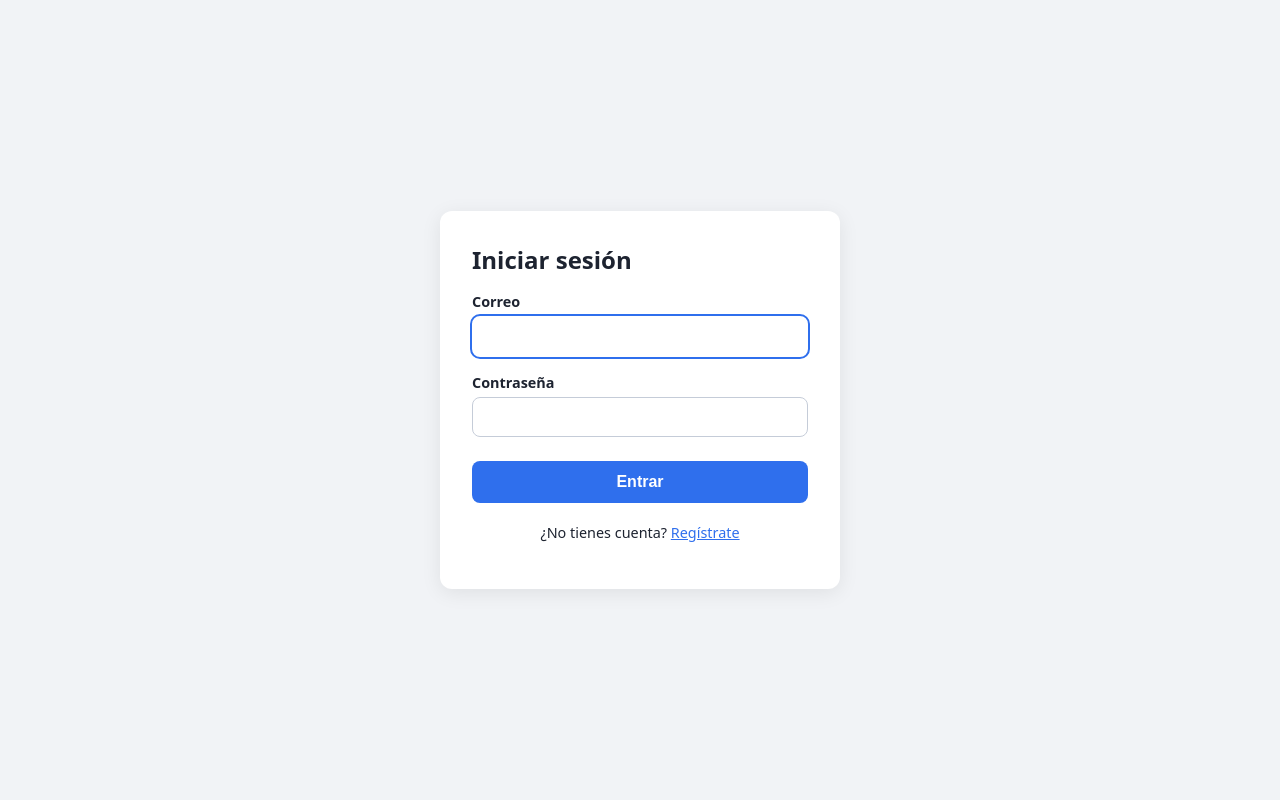
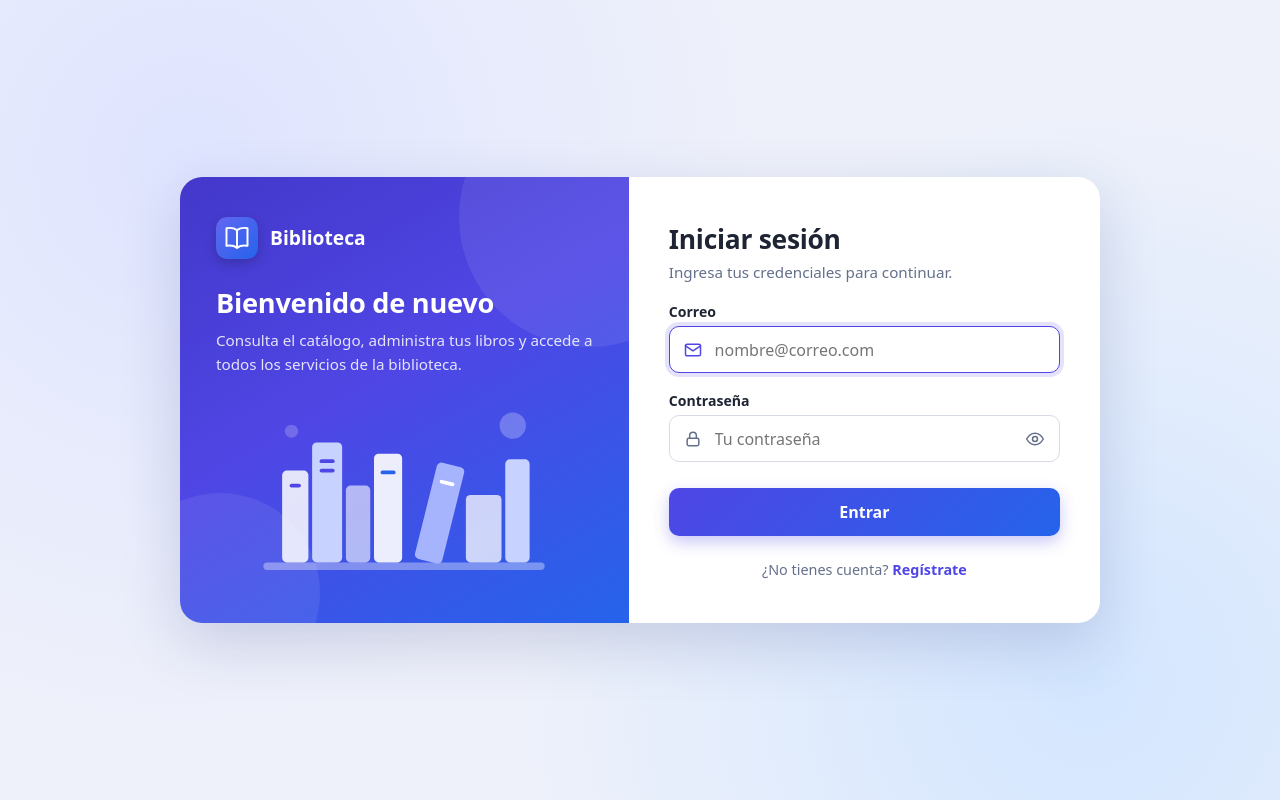
Before and after one commit to Develenguas/Proyecto_Biblioteca, a PHP site: page /login.php in a window 1280 px wide. Run offline with PHP 8.4, Linux system fonts and the light colour scheme.

Commit message:
Primera version login

```diff
--- /dev/null
+++ b/assets/css/estilos.css
@@ -0,0 +1,213 @@
+:root {
+    --primario: #4f46e5;
+    --primario-osc: #4338ca;
+    --azul: #2563eb;
+    --texto: #1e2433;
+    --suave: #64708a;
+    --borde: #d6dbe7;
+    --fondo: #eef1fa;
+}
+* { box-sizing: border-box; }
+[hidden] { display: none !important; }
+
+body {
+    margin: 0;
+    min-height: 100vh;
+    display: grid;
+    place-items: center;
+    font-family: system-ui, -apple-system, "Segoe UI", Roboto, sans-serif;
+    background:
+        radial-gradient(circle at 15% 20%, #dfe4ff 0, transparent 45%),
+        radial-gradient(circle at 85% 85%, #d3e6ff 0, transparent 45%),
+        var(--fondo);
+    color: var(--texto);
+}
+a { color: var(--primario); font-weight: 600; text-decoration: none; }
+a:hover { text-decoration: underline; }
+h1 { margin: 0 0 .35rem; font-size: 1.65rem; letter-spacing: -.01em; }
+
+/* ---------- Formularios ---------- */
+label { display: block; margin: 1.1rem 0 .35rem; font-weight: 600; font-size: .88rem; }
+input, select {
+    width: 100%;
+    padding: .72rem .85rem;
+    border: 1.5px solid var(--borde);
+    border-radius: 10px;
+    font-size: 1rem;
+    font-family: inherit;
+    color: var(--texto);
+    background: #fff;
+    transition: border-color .15s, box-shadow .15s;
+}
+input:focus, select:focus {
+    outline: none;
+    border-color: var(--primario);
+    box-shadow: 0 0 0 4px rgba(79, 70, 229, .15);
+}
+small { display: block; margin-top: .35rem; color: var(--suave); font-size: .8rem; }
+
+button {
+    width: 100%;
+    margin-top: 1.6rem;
+    padding: .82rem;
+    border: 0;
+    border-radius: 10px;
+    background: linear-gradient(135deg, var(--primario), var(--azul));
+    color: #fff;
+    font-size: 1rem;
+    font-weight: 600;
+    font-family: inherit;
+    cursor: pointer;
+    box-shadow: 0 6px 16px rgba(79, 70, 229, .3);
+    transition: transform .12s, box-shadow .12s, filter .12s;
+}
+button:hover { filter: brightness(1.07); transform: translateY(-1px); box-shadow: 0 10px 22px rgba(79, 70, 229, .35); }
+button:active { transform: translateY(0); }
+button:focus-visible { outline: 3px solid rgba(79, 70, 229, .4); outline-offset: 2px; }
+button:disabled { opacity: .6; cursor: wait; transform: none; }
+
+/* ---------- Alertas ---------- */
+.alerta { padding: .7rem .9rem; border-radius: 10px; font-size: .88rem; margin: .6rem 0; border: 1px solid transparent; }
+.alerta.error { background: #fef2f2; color: #991b1b; border-color: #fecaca; }
+.alerta.ok { background: #ecfdf5; color: #166534; border-color: #bbf7d0; }
+
+/* ---------- Pantalla de acceso (login / registro) ---------- */
+.auth { padding: 1.5rem 0; }
+.auth-caja {
+    width: min(100% - 2rem, 920px);
+    display: grid;
+    grid-template-columns: 1fr 1.05fr;
+    background: #fff;
+    border-radius: 22px;
+    overflow: hidden;
+    box-shadow: 0 20px 60px rgba(40, 50, 120, .18);
+}
+.auth-lado {
+    position: relative;
+    padding: 2.5rem 2.25rem;
+    display: flex;
+    flex-direction: column;
+    justify-content: space-between;
+    gap: 1.5rem;
+    color: #fff;
+    background: linear-gradient(150deg, #4338ca 0%, #4f46e5 45%, #2563eb 100%);
+    overflow: hidden;
+}
+.auth-lado::before, .auth-lado::after {
+    content: "";
+    position: absolute;
+    border-radius: 50%;
+    background: rgba(255, 255, 255, .08);
+}
+.auth-lado::before { width: 260px; height: 260px; top: -90px; right: -90px; }
+.auth-lado::after { width: 200px; height: 200px; bottom: -70px; left: -60px; }
+.auth-lado > * { position: relative; z-index: 1; }
+.marca { display: flex; align-items: center; gap: .75rem; font-size: 1.2rem; font-weight: 700; }
+.marca img { width: 42px; height: 42px; border-radius: 11px; box-shadow: 0 4px 12px rgba(0, 0, 0, .2); }
+.auth-lado h2 { margin: 0 0 .6rem; font-size: 1.7rem; line-height: 1.2; letter-spacing: -.01em; }
+.auth-lado p { margin: 0; color: rgba(255, 255, 255, .85); line-height: 1.55; font-size: .95rem; }
+.ilustracion { width: 100%; max-width: 300px; height: auto; align-self: center; }
+.auth-form { padding: 2.75rem 2.5rem; }
+.sub { margin: 0 0 1.2rem; color: var(--suave); font-size: .95rem; }
+
+/* Campo con icono a la izquierda */
+.campo { position: relative; }
+.campo input, .campo select { padding-left: 2.8rem; }
+.campo .icono {
+    position: absolute;
+    left: .9rem;
+    top: 50%;
+    width: 20px;
+    height: 20px;
+    transform: translateY(-50%);
+    fill: none;
+    stroke: var(--suave);
+    stroke-width: 1.8;
+    stroke-linecap: round;
+    stroke-linejoin: round;
+    pointer-events: none;
+    transition: stroke .15s;
+}
+.campo:focus-within .icono { stroke: var(--primario); }
+.campo.con-ojo input { padding-right: 3rem; }
+
+button.ojo {
+    position: absolute;
+    right: .35rem;
+    top: 50%;
+    width: 38px;
+    height: 38px;
+    margin: 0;
+    padding: 0;
+    transform: translateY(-50%);
+    background: none;
+    box-shadow: none;
+    display: grid;
+    place-items: center;
+    border-radius: 8px;
+}
+button.ojo:hover { background: #eef0f8; filter: none; transform: translateY(-50%); box-shadow: none; }
+button.ojo svg {
+    width: 20px; height: 20px;
+    fill: none; stroke: var(--suave); stroke-width: 1.8;
+    stroke-linecap: round; stroke-linejoin: round;
+}
+button.ojo.activo svg { stroke: var(--primario); }
+
+.pie { margin: 1.5rem 0 0; font-size: .9rem; text-align: center; color: var(--suave); }
+
+/* ---------- Tarjeta simple (panel) ---------- */
+.tarjeta {
+    width: min(100% - 2rem, 420px);
+    background: #fff;
+    padding: 2rem;
+    border-radius: 18px;
+    box-shadow: 0 20px 60px rgba(40, 50, 120, .15);
+}
+
+/* ---------- Ventana emergente del captcha ---------- */
+.modal-fondo {
+    position: fixed;
+    inset: 0;
+    background: rgba(20, 24, 45, .6);
+    backdrop-filter: blur(3px);
+    display: grid;
+    place-items: center;
+    z-index: 10;
+}
+.modal {
+    width: min(100% - 2rem, 350px);
+    background: #fff;
+    padding: 1.6rem;
+    border-radius: 18px;
+    box-shadow: 0 20px 60px rgba(0, 0, 0, .3);
+    text-align: center;
+}
+.modal h2 { margin: 0 0 .25rem; font-size: 1.25rem; }
+.modal p { margin: .25rem 0 1rem; font-size: .9rem; color: var(--suave); }
+.modal img { max-width: 100%; height: auto; border: 1.5px solid var(--borde); border-radius: 10px; }
+.modal input { margin-top: .75rem; text-align: center; letter-spacing: .25em; text-transform: uppercase; }
+.modal .alerta { margin: .75rem 0 0; }
+.modal-botones { display: flex; gap: .6rem; }
+.modal-botones button { margin-top: 1.25rem; }
+button.secundario { background: #e8ebf3; color: var(--texto); box-shadow: none; }
+button.secundario:hover { background: #d9deea; filter: none; box-shadow: none; }
+button.boton-enlace {
+    width: auto;
+    margin: .4rem 0 0;
+    padding: .2rem .5rem;
+    background: none;
+    box-shadow: none;
+    color: var(--primario);
+    font-size: .85rem;
+    font-weight: 600;
+}
+button.boton-enlace:hover { background: none; box-shadow: none; transform: none; text-decoration: underline; }
+
+/* ---------- Móvil ---------- */
+@media (max-width: 800px) {
+    .auth-caja { grid-template-columns: 1fr; }
+    .auth-lado { padding: 1.4rem 1.5rem; }
+    .auth-lado .ilustracion, .auth-lado .texto-lado { display: none; }
+    .auth-form { padding: 1.75rem 1.5rem 2rem; }
+}
--- /dev/null
+++ b/assets/js/login.js
@@ -0,0 +1,16 @@
+(function () {
+    'use strict';
+    // Botón "ojo": muestra u oculta la contraseña.
+    document.querySelectorAll('button.ojo').forEach(function (btn) {
+        btn.addEventListener('click', function () {
+            var campo = document.getElementById(btn.getAttribute('data-objetivo'));
+            if (!campo) { return; }
+            var mostrar = campo.type === 'password';
+            campo.type = mostrar ? 'text' : 'password';
+            btn.classList.toggle('activo', mostrar);
+            btn.setAttribute('aria-pressed', mostrar ? 'true' : 'false');
+            btn.setAttribute('aria-label', mostrar ? 'Ocultar contraseña' : 'Mostrar contraseña');
+            campo.focus();
+        });
+    });
+})();
--- a/estilos.css
+++ /dev/null
@@ -1,86 +0,0 @@
-* { box-sizing: border-box; }
-body {
-    margin: 0;
-    min-height: 100vh;
-    display: grid;
-    place-items: center;
-    font-family: system-ui, -apple-system, "Segoe UI", sans-serif;
-    background: #f1f3f6;
-    color: #1d2330;
-}
-.tarjeta {
-    width: min(100% - 2rem, 400px);
-    background: #fff;
-    padding: 2rem;
-    border-radius: 12px;
-    box-shadow: 0 4px 20px rgba(0, 0, 0, .08);
-}
-h1 { margin: 0 0 1rem; font-size: 1.5rem; }
-label { display: block; margin: 1rem 0 .3rem; font-weight: 600; font-size: .9rem; }
-input, select {
-    width: 100%;
-    padding: .65rem .75rem;
-    border: 1px solid #c5ccd8;
-    border-radius: 8px;
-    font-size: 1rem;
-    background: #fff;
-}
-input:focus, select:focus { outline: 2px solid #2f6fed; border-color: transparent; }
-small { color: #5b6577; }
-button {
-    width: 100%;
-    margin-top: 1.5rem;
-    padding: .75rem;
-    border: 0;
-    border-radius: 8px;
-    background: #2f6fed;
-    color: #fff;
-    font-size: 1rem;
-    font-weight: 600;
-    cursor: pointer;
-}
-button:hover { background: #2259cc; }
-.alerta { padding: .7rem .9rem; border-radius: 8px; font-size: .9rem; margin: .5rem 0; }
-.alerta.error { background: #fde8e8; color: #9b1c1c; }
-.alerta.ok { background: #e3f6ea; color: #14633a; }
-.pie { margin-top: 1.25rem; font-size: .9rem; text-align: center; }
-a { color: #2f6fed; }
-
-/* ---------- Ventana emergente del captcha ---------- */
-[hidden] { display: none !important; }
-.modal-fondo {
-    position: fixed;
-    inset: 0;
-    background: rgba(20, 24, 33, .55);
-    display: grid;
-    place-items: center;
-    z-index: 10;
-}
-.modal {
-    width: min(100% - 2rem, 340px);
-    background: #fff;
-    padding: 1.5rem;
-    border-radius: 12px;
-    box-shadow: 0 10px 40px rgba(0, 0, 0, .25);
-    text-align: center;
-}
-.modal h2 { margin: 0 0 .25rem; font-size: 1.25rem; }
-.modal p { margin: .25rem 0 1rem; font-size: .9rem; color: #5b6577; }
-.modal img { max-width: 100%; height: auto; border: 1px solid #c5ccd8; border-radius: 8px; }
-.modal input { margin-top: .75rem; text-align: center; letter-spacing: .2em; text-transform: uppercase; }
-.modal .alerta { margin: .75rem 0 0; }
-.modal-botones { display: flex; gap: .5rem; }
-.modal-botones button { margin-top: 1.25rem; }
-button.secundario { background: #e4e8ef; color: #1d2330; }
-button.secundario:hover { background: #d3d9e3; }
-button.boton-enlace {
-    width: auto;
-    margin: .4rem 0 0;
-    padding: .2rem .4rem;
-    background: none;
-    color: #2f6fed;
-    font-size: .85rem;
-    font-weight: 500;
-}
-button.boton-enlace:hover { background: none; text-decoration: underline; }
-button:disabled { opacity: .6; cursor: wait; }
--- a/login.php
+++ b/login.php
@@ -112,12 +112,23 @@ if ($_SERVER['REQUEST_METHOD'] === 'POST') {
 <head>
     <meta charset="utf-8">
     <meta name="viewport" content="width=device-width, initial-scale=1">
-    <title>Iniciar sesión</title>
-    <link rel="stylesheet" href="estilos.css">
+    <title>Iniciar sesión · Biblioteca</title>
+    <link rel="icon" type="image/svg+xml" href="assets/img/logo.svg">
+    <link rel="stylesheet" href="assets/css/estilos.css">
 </head>
-<body>
-<main class="tarjeta">
+<body class="auth">
+<div class="auth-caja">
+    <aside class="auth-lado">
+        <div class="marca"><img src="assets/img/logo.svg" alt="" width="42" height="42"> Biblioteca</div>
+        <div class="texto-lado">
+            <h2>Bienvenido de nuevo</h2>
+            <p>Consulta el catálogo, administra tus libros y accede a todos los servicios de la biblioteca.</p>
+        </div>
+        <img class="ilustracion" src="assets/img/libros.svg" alt="" width="300" height="178">
+    </aside>
+    <main class="auth-form">
         <h1>Iniciar sesión</h1>
+        <p class="sub">Ingresa tus credenciales para continuar.</p>
 
         <?php if ($mensaje): ?><p class="alerta ok"><?= e($mensaje) ?></p><?php endif; ?>
         <?php if ($error): ?><p class="alerta error"><?= e($error) ?></p><?php endif; ?>
@@ -128,18 +139,26 @@ if ($_SERVER['REQUEST_METHOD'] === 'POST') {
             <input type="hidden" name="csrf" value="<?= e(csrf_token()) ?>">
 
             <label for="correo">Correo</label>
-        <input id="correo" name="correo" type="email" maxlength="254" required autofocus value="<?= e($correo) ?>">
+            <div class="campo">
+                <svg class="icono" viewBox="0 0 24 24" aria-hidden="true"><rect x="3" y="5" width="18" height="14" rx="2"/><path d="m3 7 9 6 9-6"/></svg>
+                <input id="correo" name="correo" type="email" maxlength="254" required autofocus autocomplete="username" placeholder="nombre@correo.com" value="<?= e($correo) ?>">
+            </div>
 
             <label for="password">Contraseña</label>
-        <input id="password" name="password" type="password" maxlength="72" required autocomplete="current-password">
-
+            <div class="campo con-ojo">
+                <svg class="icono" viewBox="0 0 24 24" aria-hidden="true"><rect x="5" y="11" width="14" height="9" rx="2"/><path d="M8 11V8a4 4 0 0 1 8 0v3"/></svg>
+                <input id="password" name="password" type="password" maxlength="72" required autocomplete="current-password" placeholder="Tu contraseña">
+                <button type="button" class="ojo" data-objetivo="password" aria-label="Mostrar contraseña" aria-pressed="false"><svg viewBox="0 0 24 24" aria-hidden="true"><path d="M2 12s4-7 10-7 10 7 10 7-4 7-10 7S2 12 2 12z"/><circle cx="12" cy="12" r="3"/></svg></button>
+            </div>
 
             <button type="submit">Entrar</button>
         </form>
 
         <p class="pie">¿No tienes cuenta? <a href="registro.php">Regístrate</a></p>
     </main>
+</div>
 <?php require __DIR__ . '/captcha_modal.php'; ?>
-<script src="captcha_modal.js"></script>
+<script src="assets/js/login.js"></script>
+<script src="assets/js/captcha_modal.js"></script>
 </body>
 </html>
--- a/panel.php
+++ b/panel.php
@@ -9,7 +9,7 @@ requiere_sesion();
     <meta charset="utf-8">
     <meta name="viewport" content="width=device-width, initial-scale=1">
     <title>Panel</title>
-    <link rel="stylesheet" href="estilos.css">
+    <link rel="stylesheet" href="assets/css/estilos.css">
 </head>
 <body>
 <main class="tarjeta">
```
Also changed, not shown: base_de_datos/equipo_4.sql (added, +276 -0 lines), registro.php (+37 -8 lines), assets/img/libros.svg (added), assets/img/logo.svg (added), assets/js/captcha_modal.js (renamed from captcha_modal.js). Lines whose indentation alone changed are shown as unchanged.
